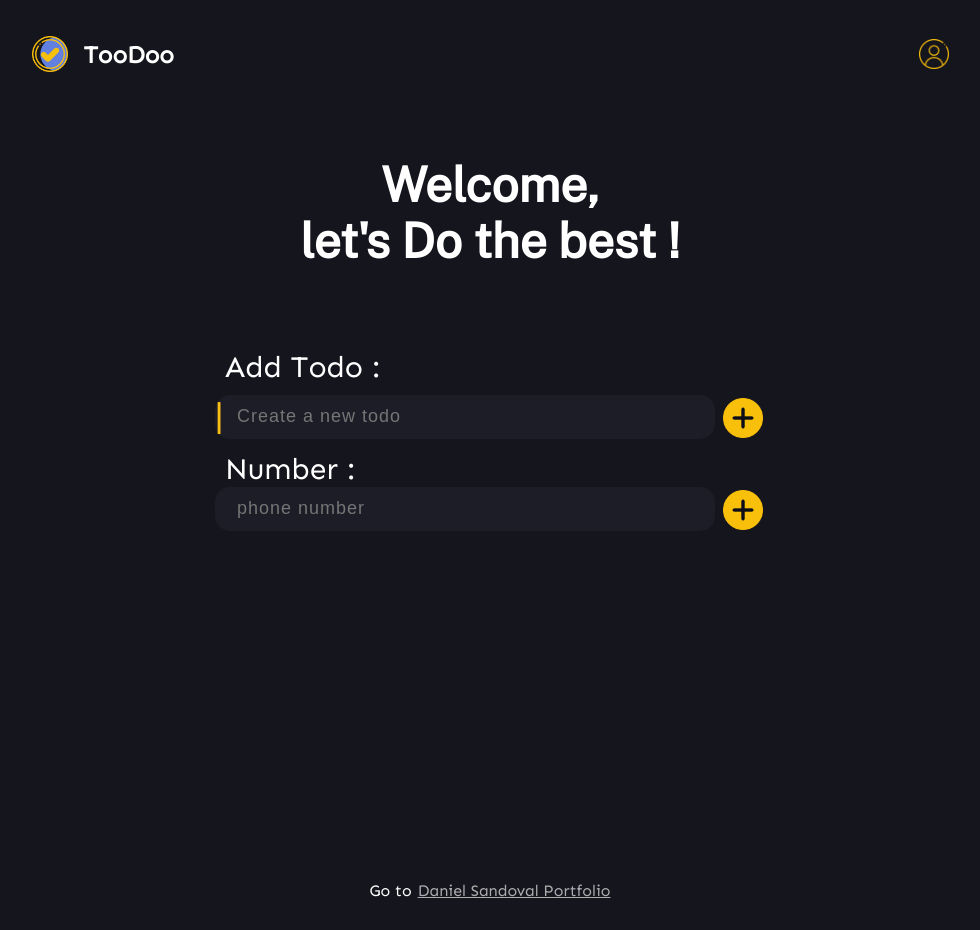
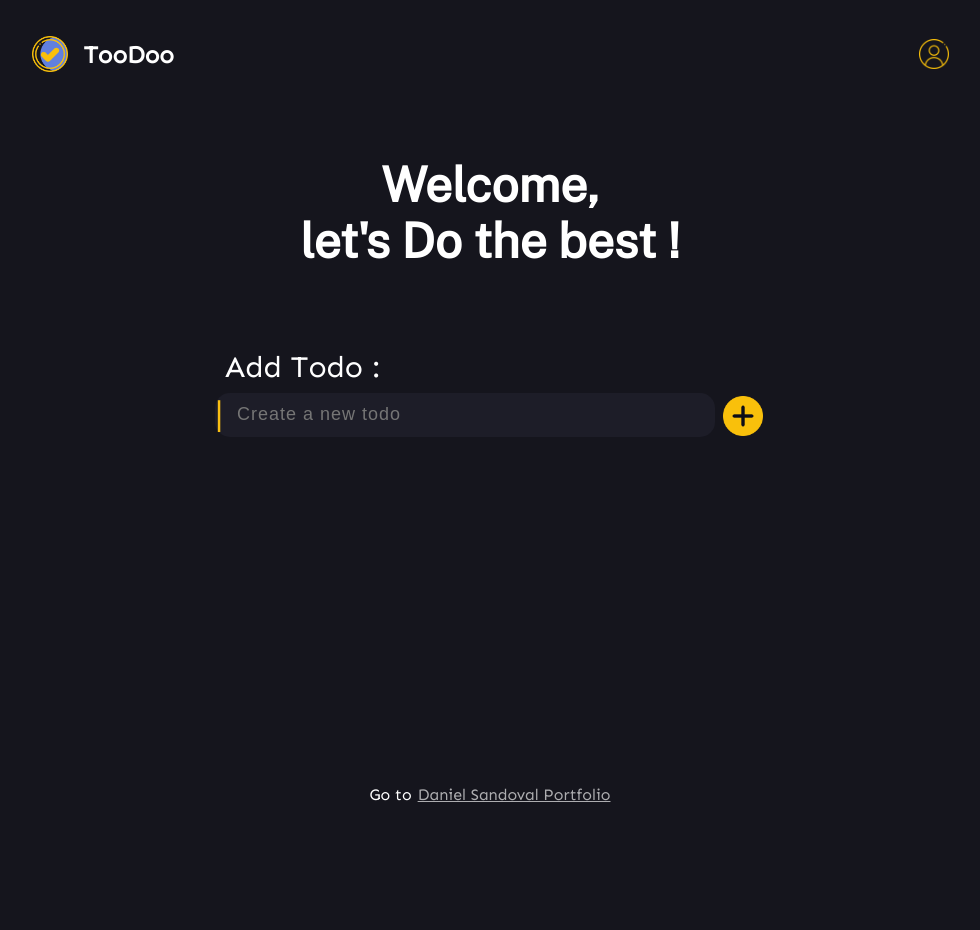
Before and after one commit to Dan33311/todo-react-app, a React (Create React App) app: page / in a window 1280 px wide. Shown: the whole page, without its empty margins (150-1130 px from the left). After the commit the page ends 834 px from the top, so only its background shows below. Built offline with nearby package versions, Linux system fonts and the light colour scheme.

Commit message:
ignored app transform to contacts app and added favicon

```diff
--- a/public/index.html
+++ b/public/index.html
@@ -2,7 +2,7 @@
 <html lang="en">
   <head>
     <meta charset="utf-8" />
-    <link rel="icon" href="%PUBLIC_URL%/favicon.ico" />
+    <link rel="icon" href="%PUBLIC_URL%/favicon2.ico" />
     <meta name="viewport" content="width=device-width, initial-scale=1" />
     <meta name="theme-color" content="#000000" />
     <meta
@@ -24,20 +24,10 @@
       work correctly both with client-side routing and a non-root public URL.
       Learn how to configure a non-root public URL by running `npm run build`.
     -->
-    <title>React App</title>
+    <title>TooDoo App</title>
   </head>
   <body>
     <noscript>You need to enable JavaScript to run this app.</noscript>
     <div id="root"></div>
-    <!--
-      This HTML file is a template.
-      If you open it directly in the browser, you will see an empty page.
-
-      You can add webfonts, meta tags, or analytics to this file.
-      The build step will place the bundled scripts into the <body> tag.
-
-      To begin the development, run `npm start` or `yarn start`.
-      To create a production bundle, use `npm run build` or `yarn build`.
-    -->
   </body>
 </html>
--- a/src/AddTodoForm.js
+++ b/src/AddTodoForm.js
@@ -1,6 +1,6 @@
 import addImage from "./images/add.png";
 
-const AddTodoForm = ({ todo, onAddFormSubmit, onAddInputChange }) => {
+const AddTodoForm = ({ todo, phone, onAddFormSubmit, onAddInputChange, onAddInputChange2 }) => {
   return (
     <form className="input-form" onSubmit={onAddFormSubmit}>
       {/* <h2>Add ToDo</h2> */}
@@ -18,18 +18,18 @@ const AddTodoForm = ({ todo, onAddFormSubmit, onAddInputChange }) => {
       <div className="decoration">|</div>
 
 
-      <label className="label-2" htmlFor="todo">Number : </label>
+      {/* <label className="label-2" htmlFor="phone">Number : </label>
       <input
         className="input-2"
-        name="todo"
+        name="phone"
         type="number"
         placeholder="phone number"
         maxLength="24"
-        value={todo}
-        onChange={onAddInputChange}
+        value={phone}
+        onChange={onAddInputChange2}
       />
       <button type="submit" className="add-button-2"><img className="form-img-2" src={addImage} alt="add"/></button>
-      <div className="decoration">|</div>
+      <div className="decoration">|</div> */}
     </form>
   );
 }
--- a/src/index.css
+++ b/src/index.css
@@ -64,48 +64,63 @@ body {
   /* border: 1px solid yellow; */
 }
 
-/* form {
+form {
   display: grid;
   grid-template-columns: 15fr 1fr;
   grid-template-rows: repeat(2, 1fr);
   margin: 0 auto;
   margin-top: 80px;
   max-width: 550px;
-} */
-.input-form {
+}
+/* .input-form {
   display: grid;
   grid-template-columns: 15fr 1fr;
   grid-template-rows: repeat(4, 1fr);
   margin: 0 auto;
   margin-top: 80px;
   max-width: 550px;
+} */
+
+form label {
+  grid-area: 1 / 1 / 2 / 2;
+  margin-left: 10px;
+  text-align: left;
+  font-size: 30px;
+  line-height: 36px;
 }
-
-/* form label {
+/* .label-1 {
   grid-area: 1 / 1 / 2 / 2;
   margin-left: 10px;
   text-align: left;
   font-size: 30px;
   line-height: 36px;
 } */
-.label-1 {
-  grid-area: 1 / 1 / 2 / 2;
-  margin-left: 10px;
-  text-align: left;
-  font-size: 30px;
-  line-height: 36px;
-}
 
-.label-2 {
+/* .label-2 {
   grid-area: 3 / 1 / 4 / 2;
   margin-top: 10px;
   margin-left: 10px;
   text-align: left;
   font-size: 30px;
   line-height: 36px;
+} */
+
+form input {
+  grid-area: 2 / 1 / 3 / 2;
+  max-width: 500px;
+  height: 44px;
+  padding: 0 20px;
+  background: #1d1d28;
+  color: #ffffff;
+  font-size: 18px;
+  line-height: 36px;
+  letter-spacing: 1px;
+  box-sizing: border-box;
+  border-style: solid;
+  border-color: transparent;
+  border-radius: 15px;
 }
-
-/* form input {
+/* .input-1 {
   grid-area: 2 / 1 / 3 / 2;
   max-width: 500px;
   height: 44px;
@@ -120,22 +135,7 @@ body {
   border-color: transparent;
   border-radius: 15px;
 } */
-.input-1 {
-  grid-area: 2 / 1 / 3 / 2;
-  max-width: 500px;
-  height: 44px;
-  padding: 0 20px;
-  background: #1d1d28;
-  color: #ffffff;
-  font-size: 18px;
-  line-height: 36px;
-  letter-spacing: 1px;
-  box-sizing: border-box;
-  border-style: solid;
-  border-color: transparent;
-  border-radius: 15px;
-}
-.input-2 {
+/* .input-2 {
   grid-area: 4 / 1 / 5 / 2;
   max-width: 500px;
   height: 44px;
@@ -149,15 +149,15 @@ body {
   border-style: solid;
   border-color: transparent;
   border-radius: 15px;
-}
+} */
 
-/* form input:focus {
+form input:focus {
   border-style: inset;
   outline: none;
   border-width: 3px;
   border-color:  #f9bf138e;
-} */
-.input-1:focus {
+}
+/* .input-1:focus {
   border-style: inset;
   outline: none;
   border-width: 3px;
@@ -168,7 +168,7 @@ body {
   outline: none;
   border-width: 3px;
   border-color:  #f9bf138e;
-}
+} */
 
 .add-button {
   grid-area: 2 / 2 / 3 / 3;
@@ -178,16 +178,24 @@ body {
   background: transparent;
   border: transparent;
 }
-.add-button-2 {
+/* .add-button-2 {
   grid-area: 4 / 2 / 5 / 3;
   width: 10px;
   height: 10px;
   margin-top: 10px;
   background: transparent;
   border: transparent;
+} */
+
+form button img {
+  grid-area: 2 / 2 / 3 / 3;
+  width: 40px;
+  height: 40px;
+  margin-top: -8px;
+  margin-left: -14px;
+  cursor: pointer;
 }
-
-/* form button img {
+/* .form-img-1 {
   grid-area: 2 / 2 / 3 / 3;
   width: 40px;
   height: 40px;
@@ -195,22 +203,14 @@ body {
   margin-left: -14px;
   cursor: pointer;
 } */
-.form-img-1 {
+/* .form-img-2 {
   grid-area: 2 / 2 / 3 / 3;
   width: 40px;
   height: 40px;
   margin-top: -8px;
   margin-left: -14px;
   cursor: pointer;
-}
-.form-img-2 {
-  grid-area: 2 / 2 / 3 / 3;
-  width: 40px;
-  height: 40px;
-  margin-top: -8px;
-  margin-left: -14px;
-  cursor: pointer;
-}
+} */
 
 .decoration {
   grid-area: 2 / 1 / 3 / 2 ;
```
Also changed, not shown: src/EditForm.js (line endings or trailing spaces), src/TodoItem.js (line endings or trailing spaces), 1 other file (tests, documents, lock files or other folders).
